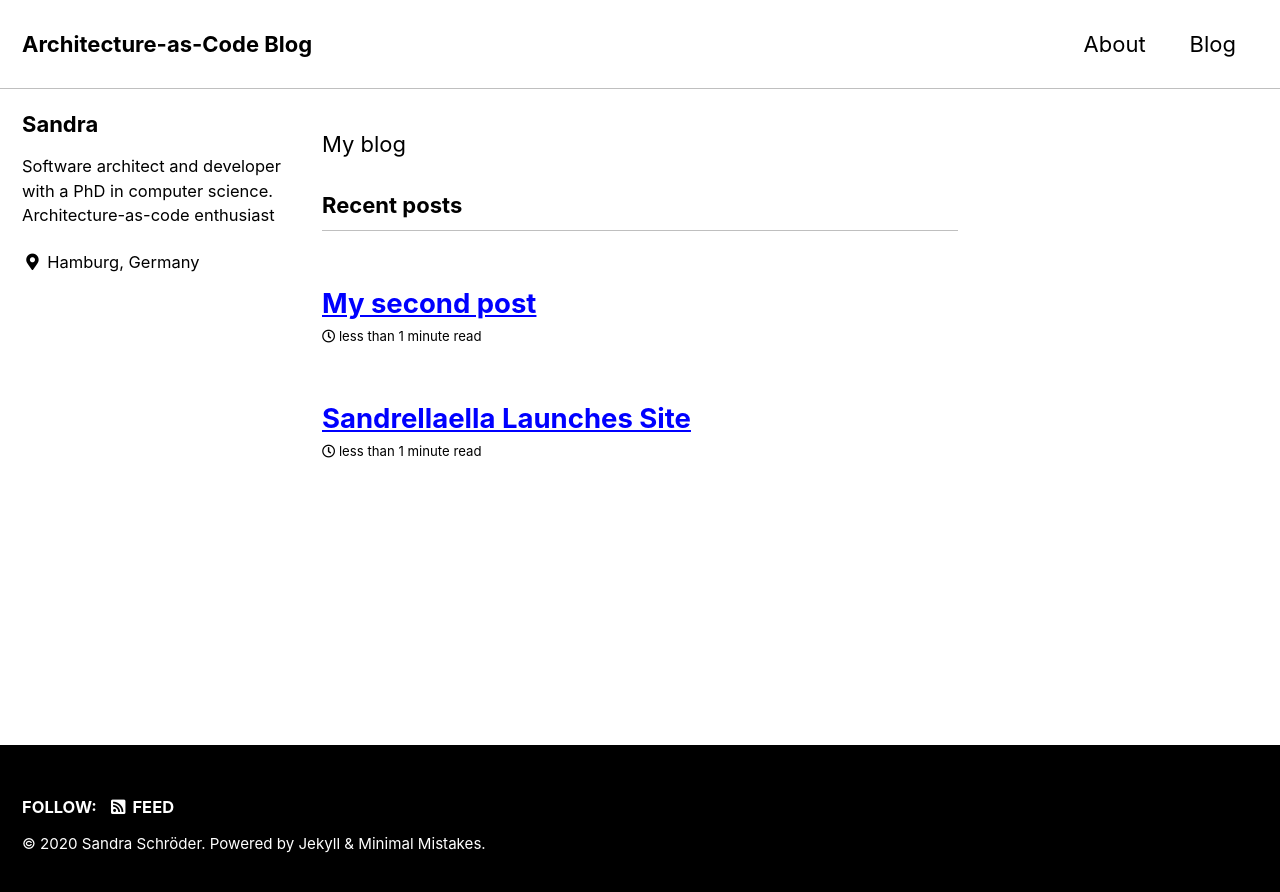
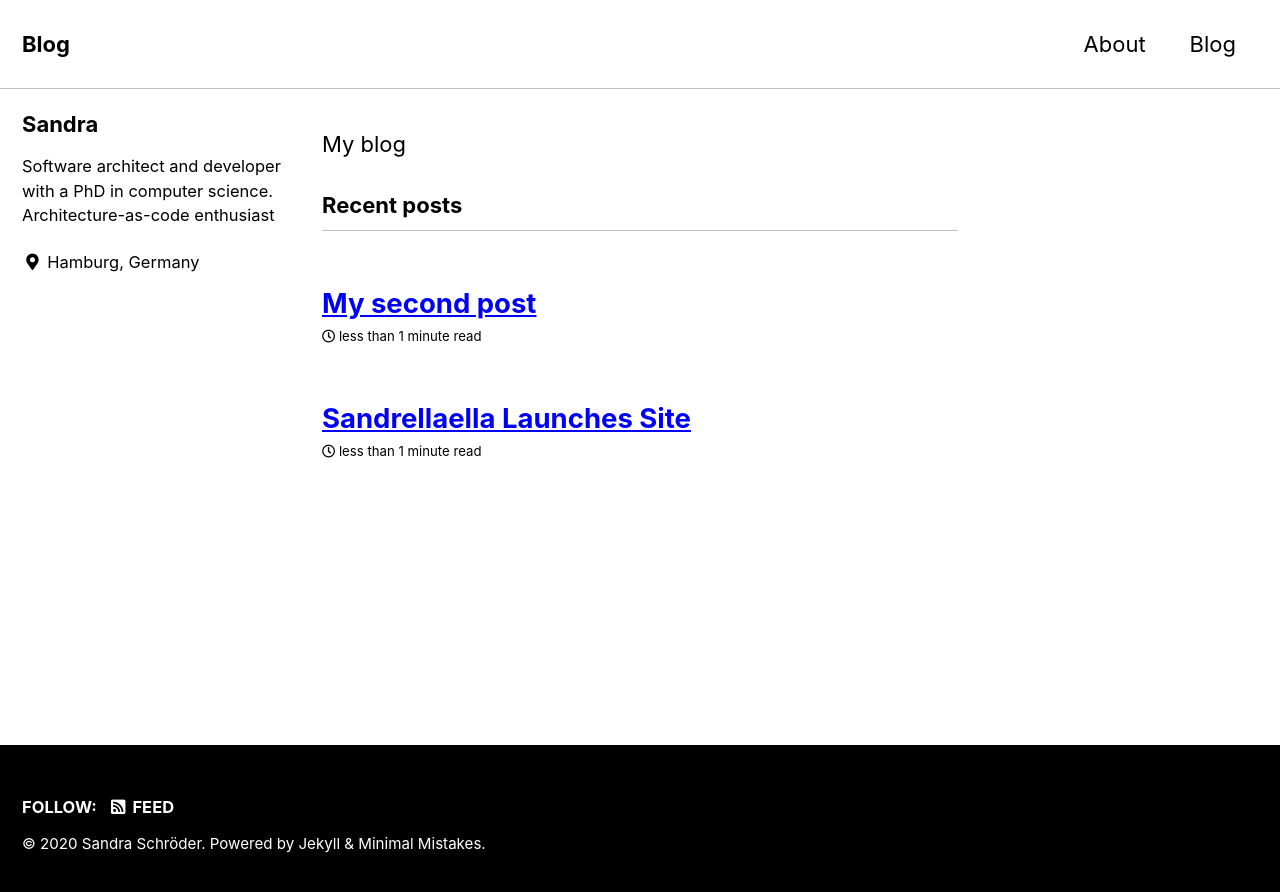
Before and after one commit to sandrellaella/sandrellaella.github.io, a Jekyll site: the page built from index.html, in a window 1280 px wide. Shown: the top 892 px of the page. Built offline with Jekyll 4.4.1, drawn with Linux system fonts in a browser that asks for light colours; cached includes are drawn as plain includes; the list of posts is cut into pages by our own code.

Commit message:
changed title

```diff
--- a/_config.yml
+++ b/_config.yml
@@ -16,7 +16,7 @@ minimal_mistakes_skin    : "contrast" # "air", "aqua", "contrast", "dark", "dirt
 
 # Site Settings
 locale                   : "en-US"
-title                    : "Architecture-as-Code Blog"
+title                    : "Blog"
 title_separator          : "-"
 subtitle                 : # site tagline that appears below site title in masthead
 name                     : "Sandra Schröder"
```
